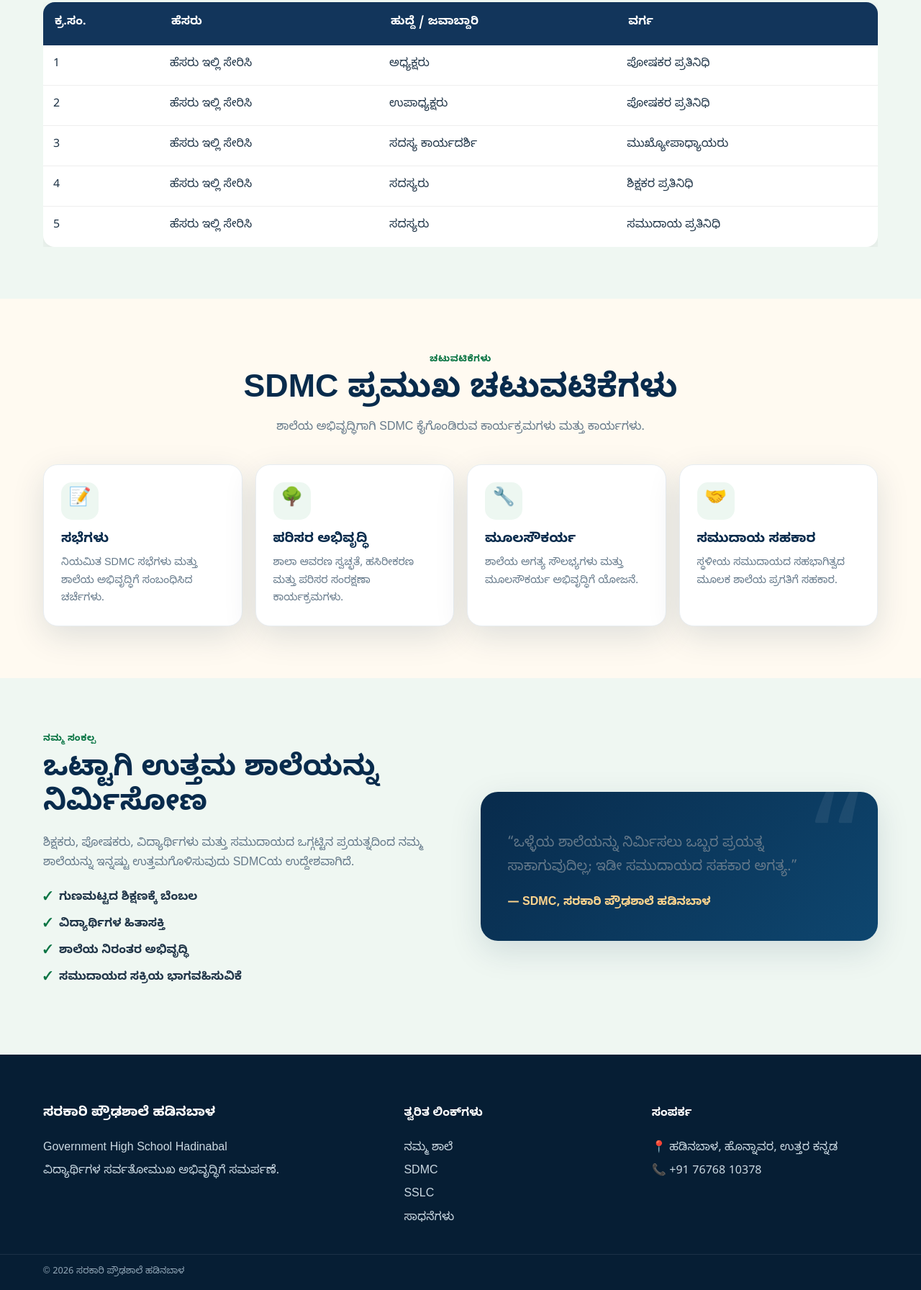
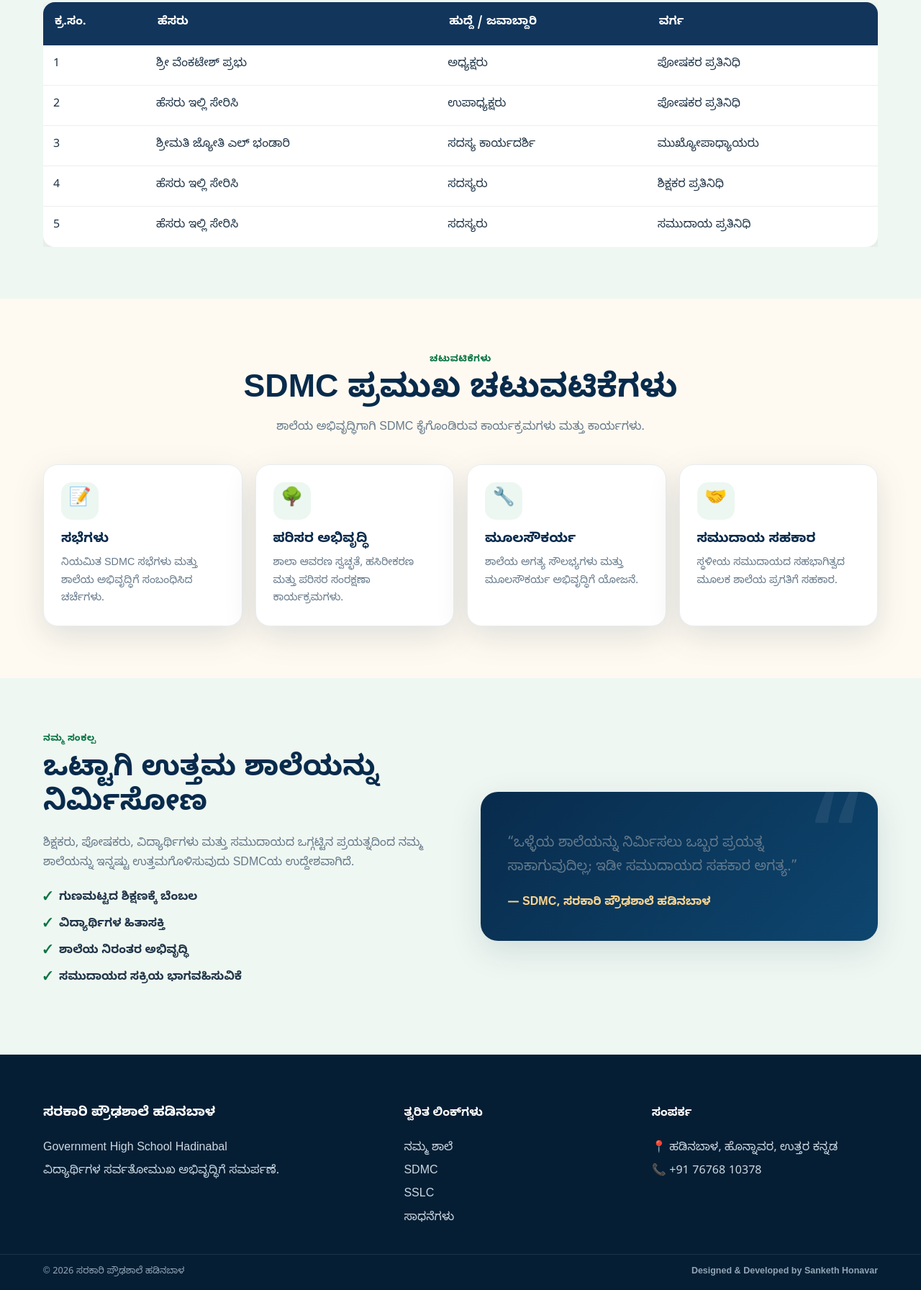
Before and after one commit to ghshadinbal/school-website, a plain HTML site: page sdmc.html in a window 1280 px wide. Shown: the part 2511-4303 px from the top of the page at 72% size. Drawn offline with Linux system fonts and the light colour scheme.

Commit message:
Update SDMC page

```diff
--- a/sdmc.html
+++ b/sdmc.html
@@ -53,9 +53,9 @@
 <section class="section"><div class="wrap">
 <div class="section-head"><span class="kicker">ನಮ್ಮ ಸಮಿತಿ</span><h2>SDMC ಪದಾಧಿಕಾರಿಗಳು</h2><p>ಕೆಳಗಿನ ವಿವರಗಳನ್ನು ನಿಮ್ಮ ಶಾಲೆಯ ನಿಜವಾದ SDMC ಸದಸ್ಯರ ಮಾಹಿತಿಯಿಂದ ನವೀಕರಿಸಿ.</p></div>
 <div class="people">
-<article class="person"><img src="assets/images/staff-placeholder.svg" alt="ಅಧ್ಯಕ್ಷರ ಚಿತ್ರ"><h3>ಹೆಸರು ಇಲ್ಲಿ ಸೇರಿಸಿ</h3><p><strong>ಅಧ್ಯಕ್ಷರು</strong></p><p>SDMC</p></article>
+<article class="person"><img src="assets/images/staff-placeholder.svg" alt="ಅಧ್ಯಕ್ಷರ ಚಿತ್ರ"><h3>ಶ್ರೀ ವೆಂಕಟೇಶ್ ಪ್ರಭು</h3><p><strong>ಅಧ್ಯಕ್ಷರು</strong></p><p>SDMC</p></article>
 <article class="person"><img src="assets/images/staff-placeholder.svg" alt="ಉಪಾಧ್ಯಕ್ಷರ ಚಿತ್ರ"><h3>ಹೆಸರು ಇಲ್ಲಿ ಸೇರಿಸಿ</h3><p><strong>ಉಪಾಧ್ಯಕ್ಷರು</strong></p><p>SDMC</p></article>
-<article class="person"><img src="assets/images/staff-placeholder.svg" alt="ಮುಖ್ಯೋಪಾಧ್ಯಾಯರ ಚಿತ್ರ"><h3>ಹೆಸರು ಇಲ್ಲಿ ಸೇರಿಸಿ</h3><p><strong>ಮುಖ್ಯೋಪಾಧ್ಯಾಯರು</strong></p><p>ಸದಸ್ಯ ಕಾರ್ಯದರ್ಶಿ</p></article>
+<article class="person"><img src="assets/images/staff-placeholder.svg" alt="ಮುಖ್ಯೋಪಾಧ್ಯಾಯರ ಚಿತ್ರ"><h3>ಶ್ರೀಮತಿ ಜ್ಯೋತಿ ಎಲ್ ಭಂಡಾರಿ</h3><p><strong>ಮುಖ್ಯೋಪಾಧ್ಯಾಯರು</strong></p><p>ಸದಸ್ಯ ಕಾರ್ಯದರ್ಶಿ</p></article>
 <article class="person"><img src="assets/images/staff-placeholder.svg" alt="ಸದಸ್ಯರ ಚಿತ್ರ"><h3>ಹೆಸರು ಇಲ್ಲಿ ಸೇರಿಸಿ</h3><p><strong>ಸದಸ್ಯರು</strong></p><p>SDMC</p></article>
 </div></div></section>
 
@@ -65,9 +65,9 @@
 <table style="width:100%;border-collapse:collapse;background:white;border-radius:16px;overflow:hidden;box-shadow:0 8px 25px rgba(0,0,0,.08);">
 <thead><tr style="background:#12355b;color:white;"><th style="padding:16px;text-align:left;">ಕ್ರ.ಸಂ.</th><th style="padding:16px;text-align:left;">ಹೆಸರು</th><th style="padding:16px;text-align:left;">ಹುದ್ದೆ / ಜವಾಬ್ದಾರಿ</th><th style="padding:16px;text-align:left;">ವರ್ಗ</th></tr></thead>
 <tbody>
-<tr style="border-bottom:1px solid #eee;"><td style="padding:14px;">1</td><td style="padding:14px;">ಹೆಸರು ಇಲ್ಲಿ ಸೇರಿಸಿ</td><td style="padding:14px;">ಅಧ್ಯಕ್ಷರು</td><td style="padding:14px;">ಪೋಷಕರ ಪ್ರತಿನಿಧಿ</td></tr>
+<tr style="border-bottom:1px solid #eee;"><td style="padding:14px;">1</td><td style="padding:14px;">ಶ್ರೀ ವೆಂಕಟೇಶ್ ಪ್ರಭು</td><td style="padding:14px;">ಅಧ್ಯಕ್ಷರು</td><td style="padding:14px;">ಪೋಷಕರ ಪ್ರತಿನಿಧಿ</td></tr>
 <tr style="border-bottom:1px solid #eee;"><td style="padding:14px;">2</td><td style="padding:14px;">ಹೆಸರು ಇಲ್ಲಿ ಸೇರಿಸಿ</td><td style="padding:14px;">ಉಪಾಧ್ಯಕ್ಷರು</td><td style="padding:14px;">ಪೋಷಕರ ಪ್ರತಿನಿಧಿ</td></tr>
-<tr style="border-bottom:1px solid #eee;"><td style="padding:14px;">3</td><td style="padding:14px;">ಹೆಸರು ಇಲ್ಲಿ ಸೇರಿಸಿ</td><td style="padding:14px;">ಸದಸ್ಯ ಕಾರ್ಯದರ್ಶಿ</td><td style="padding:14px;">ಮುಖ್ಯೋಪಾಧ್ಯಾಯರು</td></tr>
+<tr style="border-bottom:1px solid #eee;"><td style="padding:14px;">3</td><td style="padding:14px;">ಶ್ರೀಮತಿ ಜ್ಯೋತಿ ಎಲ್ ಭಂಡಾರಿ</td><td style="padding:14px;">ಸದಸ್ಯ ಕಾರ್ಯದರ್ಶಿ</td><td style="padding:14px;">ಮುಖ್ಯೋಪಾಧ್ಯಾಯರು</td></tr>
 <tr style="border-bottom:1px solid #eee;"><td style="padding:14px;">4</td><td style="padding:14px;">ಹೆಸರು ಇಲ್ಲಿ ಸೇರಿಸಿ</td><td style="padding:14px;">ಸದಸ್ಯರು</td><td style="padding:14px;">ಶಿಕ್ಷಕರ ಪ್ರತಿನಿಧಿ</td></tr>
 <tr><td style="padding:14px;">5</td><td style="padding:14px;">ಹೆಸರು ಇಲ್ಲಿ ಸೇರಿಸಿ</td><td style="padding:14px;">ಸದಸ್ಯರು</td><td style="padding:14px;">ಸಮುದಾಯ ಪ್ರತಿನಿಧಿ</td></tr>
 </tbody></table></div></div></section>
@@ -92,7 +92,12 @@
 <div><h3>ಸರಕಾರಿ ಪ್ರೌಢಶಾಲೆ ಹಡಿನಬಾಳ</h3><p>Government High School Hadinabal</p><p>ವಿದ್ಯಾರ್ಥಿಗಳ ಸರ್ವತೋಮುಖ ಅಭಿವೃದ್ಧಿಗೆ ಸಮರ್ಪಣೆ.</p></div>
 <div><h4>ತ್ವರಿತ ಲಿಂಕ್‌ಗಳು</h4><p><a href="about.html">ನಮ್ಮ ಶಾಲೆ</a></p><p><a href="sdmc.html">SDMC</a></p><p><a href="sslc.html">SSLC</a></p><p><a href="achievements.html">ಸಾಧನೆಗಳು</a></p></div>
 <div><h4>ಸಂಪರ್ಕ</h4><p>📍 ಹಡಿನಬಾಳ, ಹೊನ್ನಾವರ, ಉತ್ತರ ಕನ್ನಡ</p><p>📞 +91 76768 10378</p></div>
-</div><div class="bottom"><div class="wrap">© <span id="year"></span> ಸರಕಾರಿ ಪ್ರೌಢಶಾಲೆ ಹಡಿನಬಾಳ</div></div></footer>
+</div><div class="bottom">
+  <div class="wrap bottom-inner">
+    <span>© <span id="year"></span> ಸರಕಾರಿ ಪ್ರೌಢಶಾಲೆ ಹಡಿನಬಾಳ</span>
+    <span class="designer-credit">Designed & Developed by Sanketh Honavar</span>
+  </div>
+</div></footer>
 <script src="assets/js/main.js"></script>
 </body>
 </html>
```
